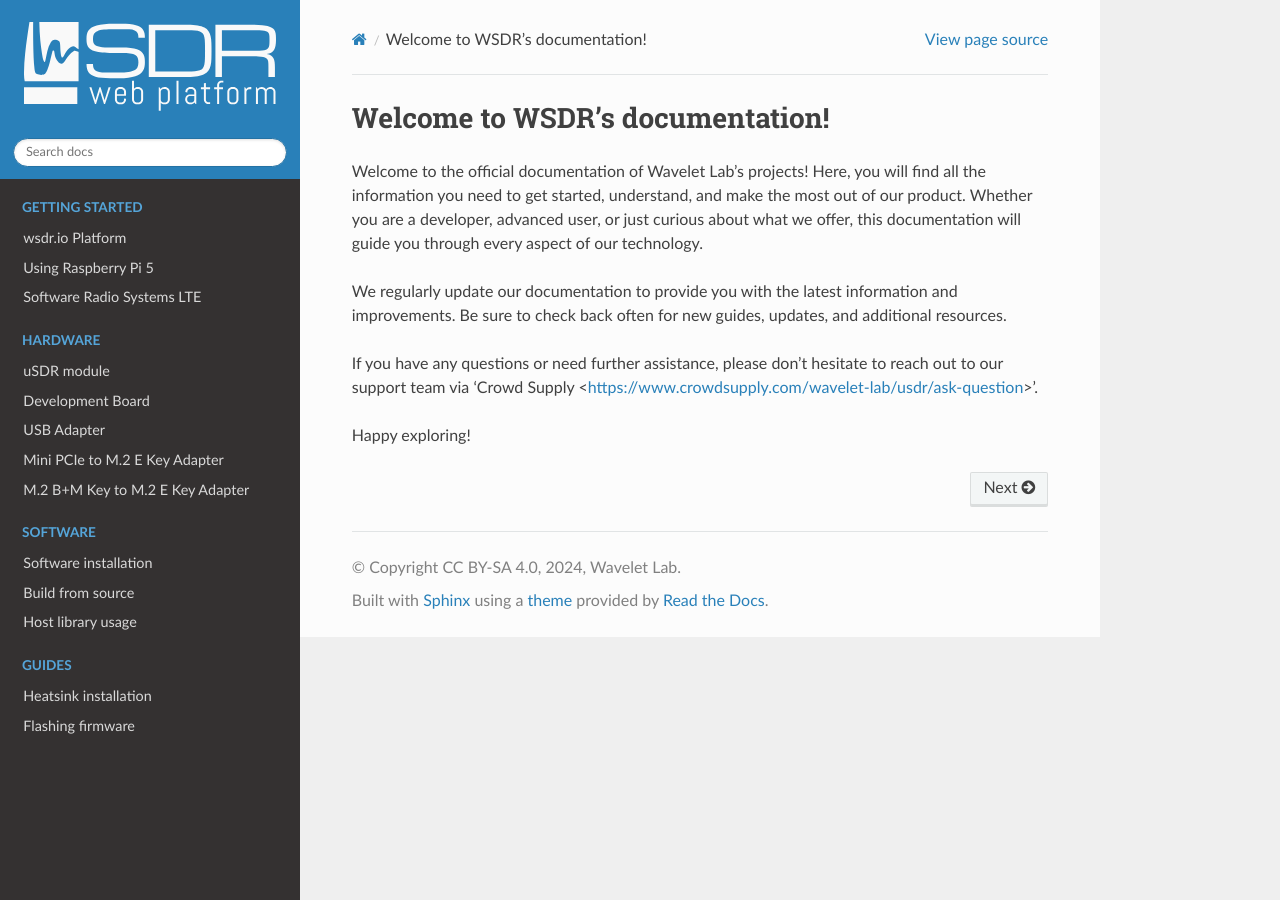
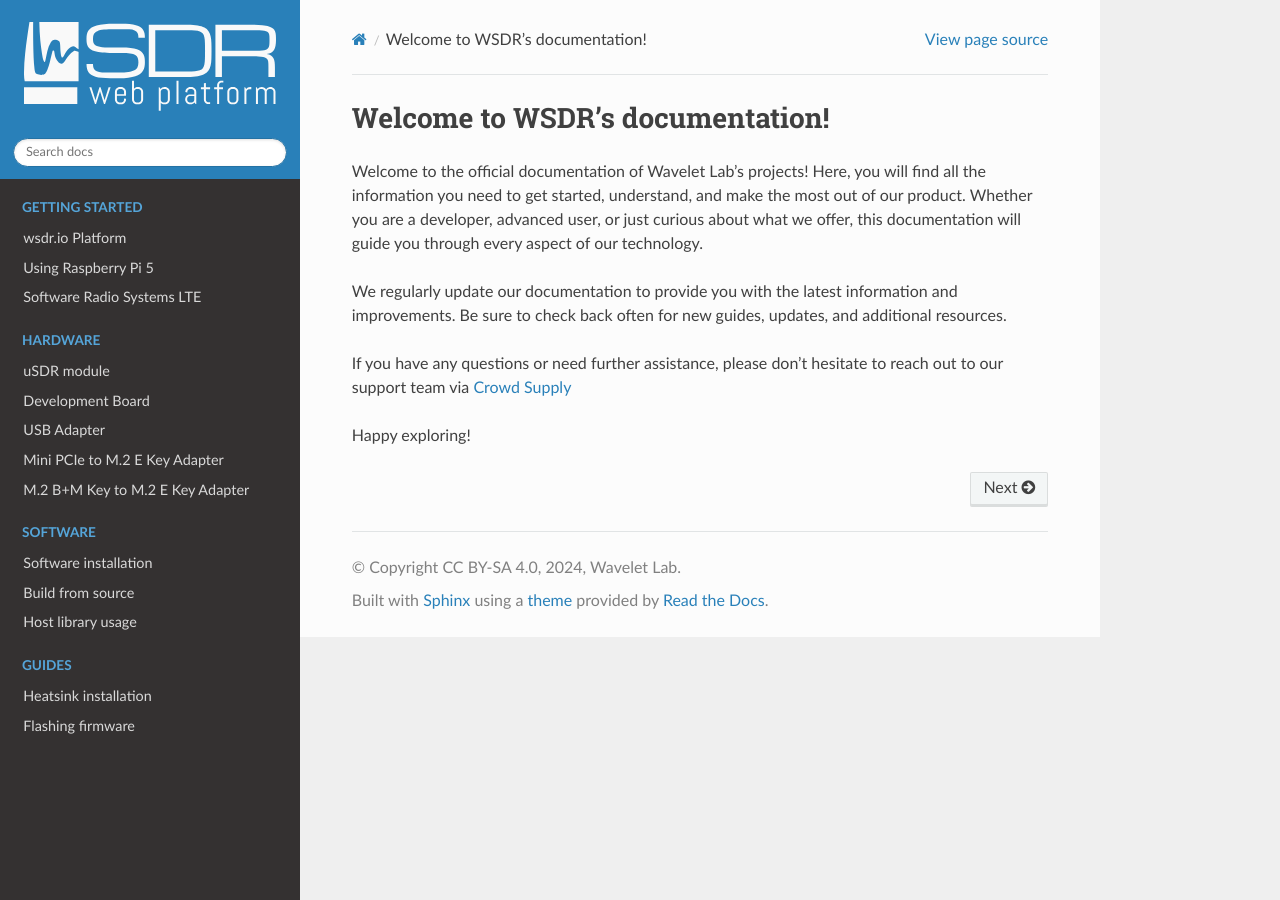
Before and after one commit to wavelet-lab/docs, a Sphinx documentation site: the page built from source/index.rst, in a window 1280 px wide. Built offline with Sphinx 7.4.7 and the Read the Docs theme 2.0.0, drawn with Linux system fonts in a browser that asks for light colours.

Commit message:
Update index.rst

```diff
--- a/source/index.rst
+++ b/source/index.rst
@@ -5,7 +5,7 @@
 
 We regularly update our documentation to provide you with the latest information and improvements. Be sure to check back often for new guides, updates, and additional resources.
 
-If you have any questions or need further assistance, please don’t hesitate to reach out to our support team via 'Crowd Supply <https://www.crowdsupply.com/wavelet-lab/usdr/ask-question>'.
+If you have any questions or need further assistance, please don’t hesitate to reach out to our support team via `Crowd Supply <https://www.crowdsupply.com/wavelet-lab/usdr/ask-question>`_
 
 Happy exploring!
 
```
